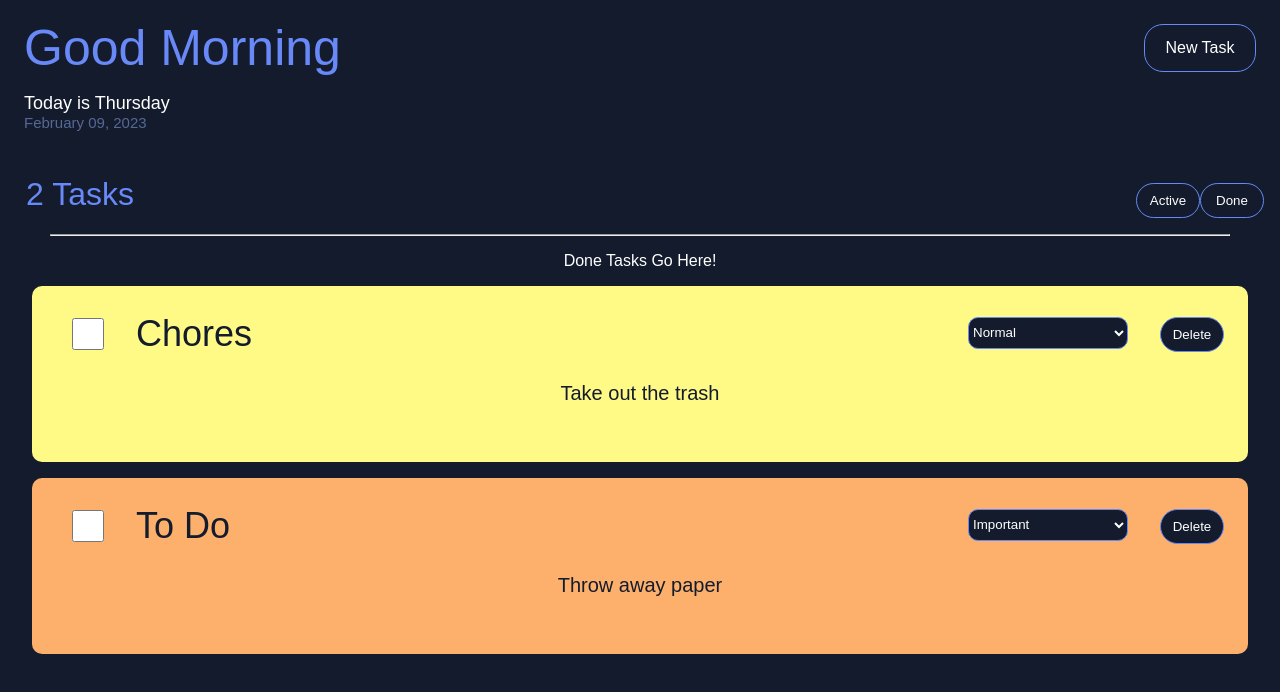
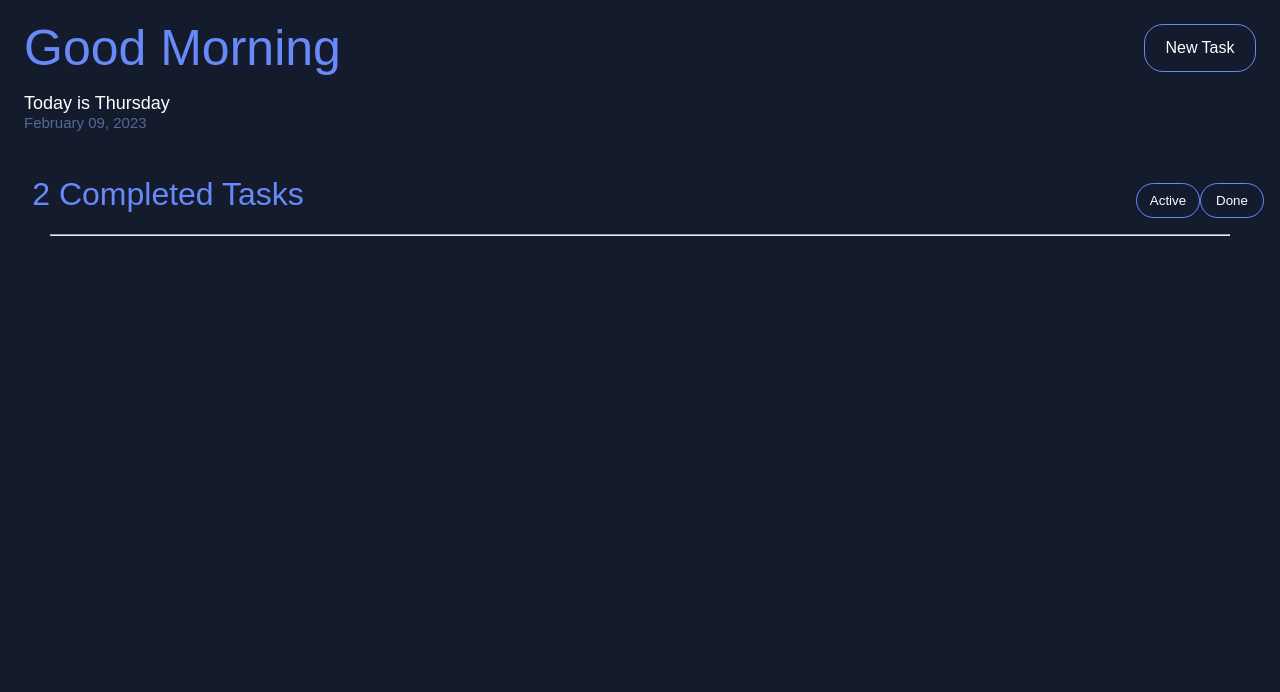
Before and after one commit to dilekbaykara/to-do-list, a React (Create React App) app: page / in a window 1280 px wide. Both pictures are taken after a click on the button "Done". Shown: the top 692 px of the page. Built offline with nearby package versions, Linux system fonts and the light colour scheme; a web font is replaced by a local one.

Commit message:
adding contents for DoneTasks jsx element

```diff
--- a/src/App.css
+++ b/src/App.css
@@ -196,3 +196,11 @@ select {
     justify-content: center;
     align-content: center;
   }
+
+ #completed-task-counter{
+
+
+  grid-column: 1/3;
+  justify-self: start;
+  width: 21rem;
+ }
--- a/src/App.tsx
+++ b/src/App.tsx
@@ -63,7 +63,6 @@ const myToDo2: ToDo = {
 
 
 
-
 function ToDoItem(props: {
   toDo: ToDo;
   onDeleteToDo: any;
@@ -77,25 +76,27 @@ function ToDoItem(props: {
     props.prioritySelect(newPriorityNumber);
   };
   // props.prioritySelect(parseInt(event.target.value));
-  const [checked, setChecked] = useState(false);
-  const handleCheck = (event: any) => {
-    const checkBox = event.target;
-    const newCheckValue = checkBox.value;
-    props.handleCheck(newCheckValue)
+  // const [checked, setChecked] = useState(false);
 
-    setChecked(!checked);
+  // const handleCheck = (event: any) => {
+  //   // const [showDoneTasks, setShowDoneTasks] = useState(false);
+  //   const checkBox = event.target;
+  //   const newCheckValue = checkBox.value;
+  //   props.handleCheck(newCheckValue);
+  //   setChecked(!checked);
 
-    if (checked === true) return console.log("done");
-    else return {
+  //   if(checked === false) return (
+  //   <DoneTasks
 
-    };
-  };
 
- // function showDone(){
-  //   const toDoList = initialTodos.filter(Checkbox(), checked === true)
-  //   return toDoList
-  // }
-  // const doneToDos = toDoList.map()
+
+  //   />)
+
+  //   // console.log('Oh yes');
+  //   else console.log('Oh no');
+  // };
+
+
   return (
     <div
       className="to-do-item"
@@ -109,7 +110,7 @@ function ToDoItem(props: {
               type="checkbox"
               id="checkbox"
 
-              onClick={handleCheck}
+              onClick={props.handleCheck}
               data-checked={props.toDo.checked}
             />
           </div>
@@ -164,7 +165,7 @@ const initialTodos = initialTodosString
 function App(): JSX.Element {
   const [toDos, setToDos] = useState<ToDo[]>(initialTodos);
   const [addingToDo, setAddingToDo] = useState(false);
-  const [showTasks, setShowTasks] = useState(false)
+  const [showingDoneTasks, setShowDoneTasks] = useState(false);
 
 
   useEffect(
@@ -174,16 +175,61 @@ function App(): JSX.Element {
     [toDos]
   );
   // eslint-disable-next-line @typescript-eslint/no-unused-vars
-  const showDone = () => { setShowTasks(true)
 
- };
+function showDone()
+{setShowDoneTasks(true)}
 
- const Tasks = () => (
-  <div id="results" className="task-results">
-   Done Tasks Go Here!
-  </div>
 
-);
+const DoneTasks = () => (
+
+  <div className="App">
+      <div className="greeting-container">
+        <div className="greeting">
+          <Greeting />
+        </div>
+        <button className="task-button" onClick={newTask}>
+          New Task
+        </button>
+        <div className="date-container">
+          Today is {new Date().toLocaleString("en-US", { weekday: "long" })}
+          <br />
+          <div className="current-date">
+            {new Date().toLocaleString("en-US", {
+              month: "long",
+              day: "2-digit",
+            })}
+            , {new Date().getFullYear()}
+          </div>
+        </div>
+      </div>
+      <div className="task-container">
+        <div id="completed-task-counter">
+          {toDos.length} {toDos.length === 1 ? "Completed Task" : "Completed Tasks"}
+        </div>
+        <div className="status-container">
+          <button className="activeButton">Active</button>
+          <button className="doneButton" onClick={showDone}>Done
+          </button>
+        </div>
+
+      </div>
+      <hr />
+      </div>
+ );
+
+
+if(showingDoneTasks){
+  return <DoneTasks/>
+};
+
+//  const DoneTasks = () => (
+//   <div id="results" className="task-results">
+//    Done Tasks Go Here!
+//   </div>
+// );
+
+
+
   function newTask() {
     setAddingToDo(true);
   }
@@ -283,7 +329,7 @@ function App(): JSX.Element {
 
       </div>
       <hr />
-      { showTasks ? <Tasks /> : null }
+      { showingDoneTasks ? <DoneTasks /> : null }
       {/* <ToDoItem toDo={myToDo1} /> */}
       {/* <ToDoItem toDo={myToDo2} /> */}
       {/* toDos is the source array, map is creating a new array by calling the
@@ -302,15 +348,22 @@ function App(): JSX.Element {
             const updatedToDos = toDos.map((x) =>
               x === toDoItem ? ({ ...x, priority: updatedPriority } as any) : x
             );
-            console.log(updatedToDos);
+
             setToDos(updatedToDos);
           }}
-          handleCheck={function () {
-            const doneToDos = toDos.filter((x) => x !== toDoItem);
+          toDo={toDoItem}
 
-            setToDos(doneToDos);
-          }}
-          toDo={toDoItem}
+          //DONE TO DO FUNCTION, MAJOR BUGS....
+          handleCheck={function (updatedCheck: any) {
+
+            const doneToDos = toDos.map((x) => x === toDoItem ? ({ ...x, checked: updatedCheck} as any) : x);
+            // setShowDoneTasks(true);
+            <DoneTasks {...doneToDos.map} />
+
+          }
+        }
+
+
           // onCheckBoxClick={function () {
           //   const filterDoneTasks = toDos.filter(x=> !== handleCheck)
           // }}
```
